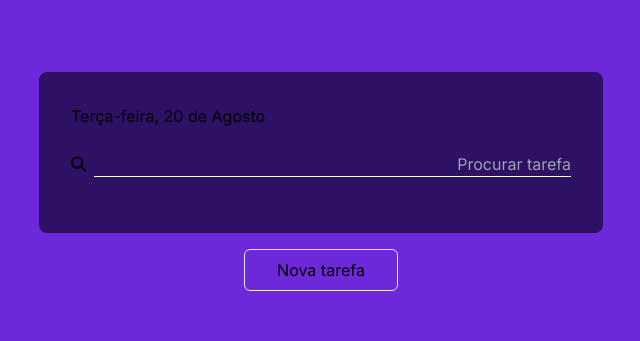
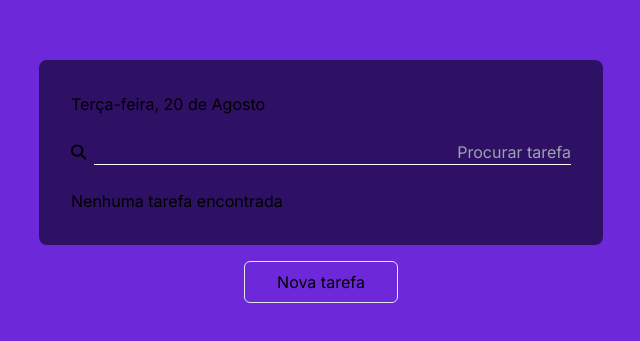
Before and after one commit to gsampaiowz/todo-list-next, a Next.js app: page / in a window 1280 px wide. Shown: the part 219-560 px from the top of the page, without its empty margins (319-959 px from the left). Built offline with nearby package versions, Linux system fonts and the light colour scheme.

Commit message:
finalizado todo-list

```diff
--- a/package.json
+++ b/package.json
@@ -12,6 +12,7 @@
     "next": "14.2.5",
     "react": "^18",
     "react-dom": "^18",
+    "react-hot-toast": "^2.4.1",
     "react-icons": "^5.3.0"
   },
   "devDependencies": {
--- a/src/app/layout.tsx
+++ b/src/app/layout.tsx
@@ -1,6 +1,7 @@
 import type { Metadata } from "next";
 import { Inter } from "next/font/google";
 import "./globals.css";
+import { Toaster } from "react-hot-toast";
 
 const inter = Inter({ subsets: ["latin"] });
 
@@ -16,7 +17,10 @@ export default function RootLayout({
 }>) {
   return (
     <html lang="en">
-      <body className={inter.className}>{children}</body>
+      <body className={inter.className}>
+        <Toaster position="top-right"/>
+        {children}
+      </body>
     </html>
   );
 }
--- a/src/app/page.tsx
+++ b/src/app/page.tsx
@@ -30,7 +30,7 @@ export default function Home() {
 
   return (
     <main className="flex min-h-screen flex-col gap-4 bg-violet-700 items-center justify-center p-24">
-      <div className="bg-violet-950 rounded-lg p-8 flex flex-col gap-6">
+      <div style={{ height: items.length == 0 ? "auto" : `calc(145px + ${items.length * 48}px)` }} className={`bg-violet-950 rounded-lg p-8 flex flex-col gap-6 transition-all`}>
         <h1>{dataAtualFormatada}</h1>
 
         <Input
@@ -41,8 +41,8 @@ export default function Home() {
           icon={<FaMagnifyingGlass />}
         />
 
-        <div className="flex flex-col w-[500px] gap-4">
-          {items.filter((item) => item.title.toLowerCase().includes(textoBusca.toLowerCase())).map((item: TaskProps) => (
+        <div className={`flex flex-col w-[500px] gap-4`}>
+          {items.length === 0 ? <p>Nenhuma tarefa encontrada</p> : items.filter((item) => item.title.toLowerCase().includes(textoBusca.toLowerCase())).map((item: TaskProps) => (
             <ToDoCard setItems={setItems} items={items} task={item} />
           ))}
         </div>
--- a/src/components/modal.tsx
+++ b/src/components/modal.tsx
@@ -4,6 +4,7 @@ import { TaskProps } from "@/app/page";
 import Button from "./button";
 import Input from "./input";
 import { useState } from "react";
+import { toast } from "react-hot-toast";
 
 export default function Modal({
   open,
@@ -37,6 +38,7 @@ export default function Modal({
           onClick={() => {
             setOpen(false);
             items.push({ title: novaTask, id: items.length + 1 });
+            toast.success("Tarefa criada com sucesso!");
             setNovaTask("");
           }}
           text="Confirmar tarefa"
--- a/src/components/todo-card.tsx
+++ b/src/components/todo-card.tsx
@@ -5,6 +5,7 @@ import { SetStateAction, useState } from "react";
 import { BiCheck, BiCheckCircle, BiPencil } from "react-icons/bi";
 import { CgClose } from "react-icons/cg";
 import Input from "./input";
+import { toast } from "react-hot-toast";
 
 export default function ToDoCard({
   task,
@@ -45,7 +46,11 @@ export default function ToDoCard({
       <div className="flex items-center [&>*]:cursor-pointer [&>*]:mx-1 [&>*]:transition-all">
         <CgClose
           size={24}
-          onClick={() => setItems(items.filter((item) => item.id !== task.id))}
+          onClick={() => {
+            setItems(items.filter((item) => item.id !== task.id));
+
+            toast.success("Tarefa deletada com sucesso");
+          }}
         />
 
         <BiCheckCircle
@@ -57,10 +62,11 @@ export default function ToDoCard({
               item.id === task.id ? { ...item, title: editedTask } : item
             );
             setItems(updatedItems);
+            toast.success("Tarefa editada com sucesso");
           }}
         />
         <BiPencil
-          className={!edit || done ? "" : "size-0 !mx-0"}
+          className={!edit && !done ? "" : "size-0 !mx-0"}
           onClick={() => {
             setEdit(true);
           }}
```
Also changed, not shown: 1 other file (tests, documents, lock files or other folders).
